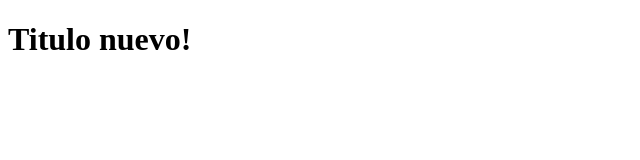
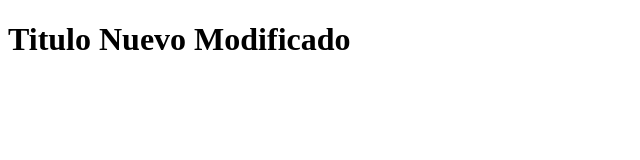
Before and after one commit to til0ne/hello-world-git, a plain HTML site: page index.html in a window 1280 px wide. Shown: the whole page, without its empty margins (0-640 px from the left). Drawn offline with Linux system fonts and the light colour scheme.

Commit message:
Se modifico index nuevamente

```diff
--- a/index.html
+++ b/index.html
@@ -9,7 +9,7 @@
 </head>
 
 <body>
-    <h1>Titulo nuevo!</h1>
+    <h1>Titulo Nuevo Modificado</h1>
 </body>
 
 </html>
```
